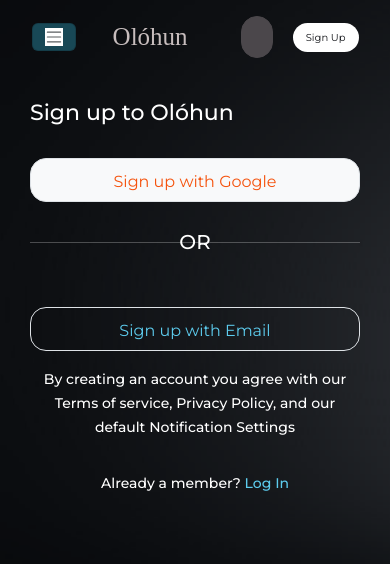
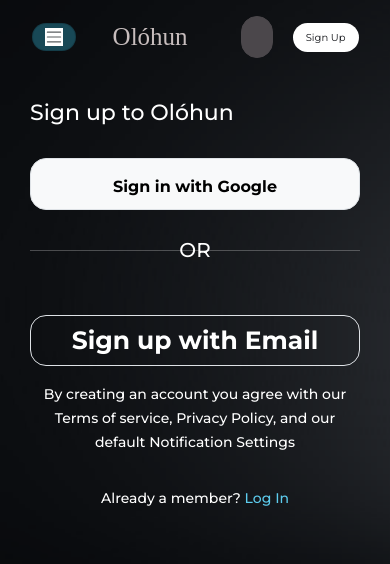
Before and after one commit to adesewaAdeyemo/OlohunR, a React (Vite) app: page /signup in a window 390 px wide. Shown: the top 564 px of the page. Built offline with nearby package versions, Linux system fonts and the light colour scheme; a web font is replaced by a local one.

Commit message:
update of the form responsiveness

```diff
--- a/src/App.css
+++ b/src/App.css
@@ -504,19 +504,26 @@ i.fa-linkedin-square{
 
 .continue-btn-auth, .continue-btn-auth a{
     width: 100%;
-    color: rgb(245, 82, 12) !important;
+    color: #000 !important;
     font-weight: normal;
     border-radius: 5px;
     cursor: pointer;
-    font-size: 20px !important;
+    font-size: 25px !important;
+    font-weight: 700;
+}
+label{
+    font-weight: 500;
 }
 .or{
     margin-top: -45px;
 }
 .continue-btn-auth:hover {
-    border: 1px solid rgb(245, 82, 12) !important;
-    color: rgb(236, 128, 82) !important;
+    border: 1px solid #FFF !important;
+    color: #fff !important;
     background-color: transparent !important;
+}
+.continue-btn-auth a:hover {
+    color: #fff !important;
 }
 .continue-btn-auth-email {
     width: 100%;
@@ -524,19 +531,33 @@ i.fa-linkedin-square{
     font-weight: bold;
     border-radius: 5px;
     cursor: pointer;
-    font-size: 20px !important;
+    border: 1px solid #FFF !important;
+
+}
+.continue-btn-auth-email a{
+    color: #fff !important;
+    font-size: 25px !important;
+    font-weight: 700 !important;
 }
 
 .continue-btn-auth-email:hover {
-    border: 1px solid rgb(245, 82, 12) !important;
-    color: rgb(236, 128, 82) !important;
+    border: 1px solid #3A98B4 !important;
     background-color: transparent !important;
+}
+.continue-btn-auth-email a:hover {
+        color: #3A98B4 !important;
 }
 
 .btn-auth {
     background-color: #3A98B4 !important;
     color: #fff !important;
     width: 100%;
+    font-size: 25px !important;
+    font-weight: 700 !important;
+
+}
+button{
+        border-radius: 18px !important;
 }
 .btn-auth:hover {
     border: 1px solid #3A98B4 !important;
--- a/src/Pages/auth/signin.jsx
+++ b/src/Pages/auth/signin.jsx
@@ -105,7 +105,7 @@ class SignIn extends Component {
                     placeholder="Email...."
                     type="text"
                     name="emailOrUsername"
-                    className="px-3 py-2"
+                    className="px-3 py-3"
                     // size="lg"
                     onChange={(e) => {
                       this.setState({ emailOrUsername: e.target.value });
@@ -113,8 +113,8 @@ class SignIn extends Component {
                     style={inp}
                   />
                 </Form.Group>
-                <br className="d-sm-non"></br>
-                <br className="d-sm-non"></br>
+                {/* <br className="d-sm-non"></br> */}
+                {/* <br className="d-sm-non"></br> */}
                 <br className=""></br>
                 <Form.Group className="mb-3">
                   <div className="" id="justb">
@@ -131,7 +131,8 @@ class SignIn extends Component {
                     placeholder="Password"
                     type="password"
                     name="password"
-                    className="px-3 py-2"
+                    className="px-3 py-3"
+                    // size="lg"
                     onChange={(e) => {
                       this.setState({ password: e.target.value });
                     }}
--- a/src/Pages/auth/signup.jsx
+++ b/src/Pages/auth/signup.jsx
@@ -44,7 +44,7 @@ class SignUp extends Component {
                   type="submit"
                   className="btn continue-btn-auth btn-light border"
                 >
-                  <Link to="connectgoogle">Sign up with Google</Link>
+                  <Link to="gsignup">Sign in with Google</Link>
                 </button>
                 <br className="d-sm-non"></br>
                 <br></br>
```
